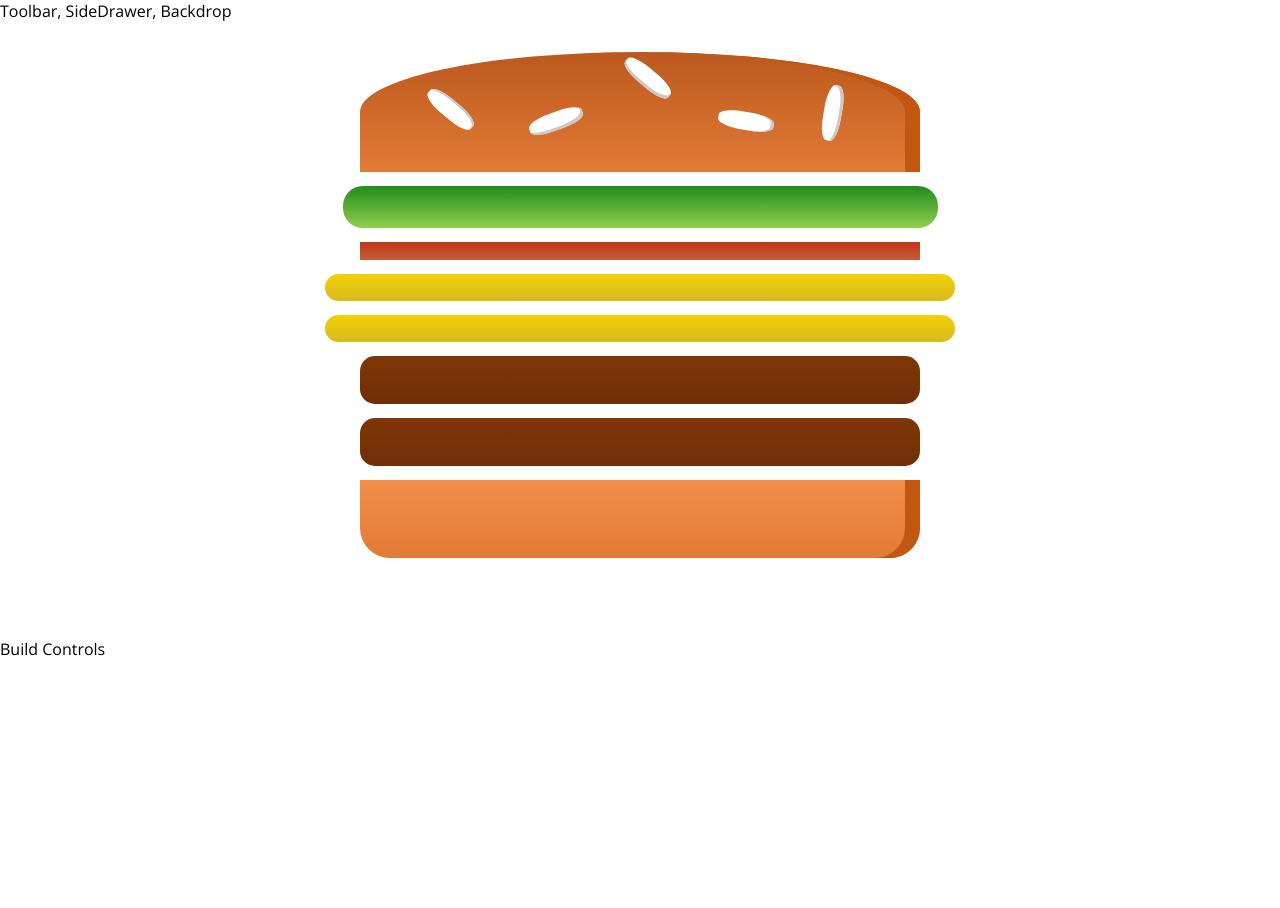
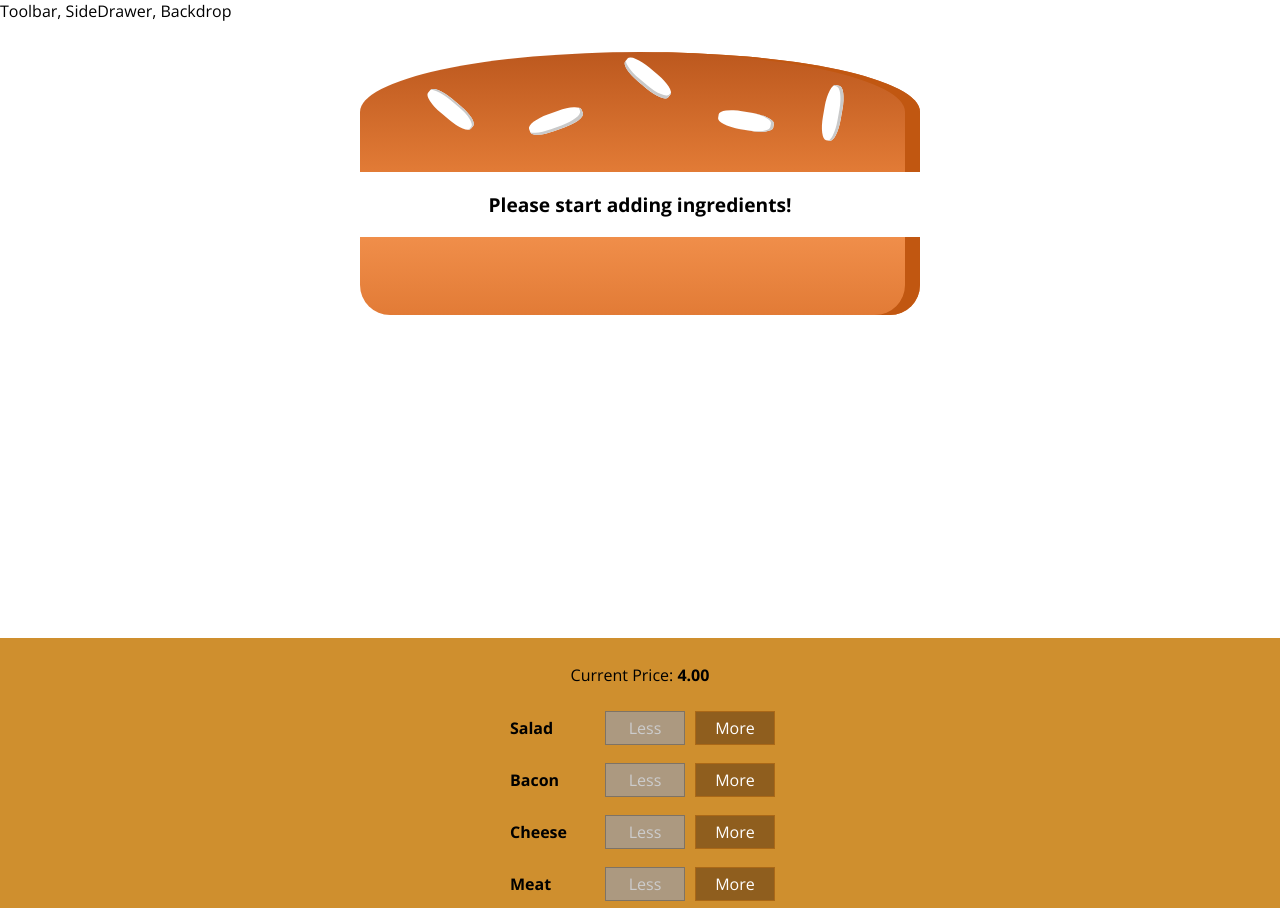
Before and after one commit to DarthVeka/burger-builder, a React app: page / in a window 1280 px wide. Shown: the top 908 px of the page. Before the commit the page ends 800 px from the top, so only its background shows below. Built offline with nearby package versions, Linux system fonts and the light colour scheme.

Commit message:
added burger BuildControls

```diff
--- /dev/null
+++ b/src/components/Burger/BuildControls/BuildControl/BuildControl.css
@@ -0,0 +1,56 @@
+.BuildControl {
+    display: flex;
+    justify-content: space-between;
+    align-items: center;
+    margin: 5px 0;
+}
+
+.BuildControl button {
+    display: block;
+    font: inherit;
+    padding: 5px;
+    margin: 0 5px;
+    width: 80px;
+    border: 1px solid #AA6817;
+    cursor: pointer;
+    outline: none;
+}
+
+.BuildControl button:disabled {
+    background-color: #AC9980;
+    border: 1px solid #7E7365;
+    color: #ccc;
+    cursor: default;
+}
+
+.BuildControl button:hover:disabled {
+    background-color: #AC9980;
+    color: #ccc;
+    cursor: not-allowed;
+}
+
+.Label {
+    padding: 10px;
+    font-weight: bold;
+    width: 80px;
+}
+
+.BuildControl .Less {
+    background-color: #D39952;
+    color: white;
+}
+
+.BuildControl .More {
+    background-color: #8F5E1E;
+    color: white;
+}
+
+.BuildControl .Less:hover, .BuildControl .Less:active {
+    background-color: #DAA972;
+    color: white;
+}
+
+.BuildControl .More:hover,.BuildControl .More:active {
+    background-color: #99703F;
+    color: white;
+}
--- /dev/null
+++ b/src/components/Burger/BuildControls/BuildControl/BuildControl.js
@@ -0,0 +1,20 @@
+import React from 'react';
+
+import classes from './BuildControl.css';
+
+const buildControl = (props) => (
+    <div className={classes.BuildControl}>
+        <div className={classes.Label}>{props.label}</div>
+        <button
+            className={classes.Less}
+            onClick={props.removed}
+            disabled={props.disabled}
+        >Less</button>
+        <button
+            className={classes.More}
+            onClick={props.added}
+        >More</button>
+    </div>
+);
+
+export default buildControl;
--- /dev/null
+++ b/src/components/Burger/BuildControls/BuildControls.css
@@ -0,0 +1,51 @@
+.BuildControls {
+    width: 100%;
+    background-color: #CF8F2E;
+    display: flex;
+    flex-flow: column;
+    align-items: center;
+    box-shadow: 0 2px 1px #ccc;
+    margin: auto;
+    padding: 10px 0;
+}
+
+.OrderButton {
+    background-color: #DAD735;
+    outline: none;
+    cursor: pointer;
+    border: 1px solid #966909;
+    color: #966909;
+    font-family: inherit;
+    font-size: 1.2em;
+    padding: 15px 30px;
+    box-shadow: 2px 2px 2px #966909;
+}
+
+.OrderButton:hover, .OrderButton:active {
+    background-color: #A0DB41;
+    border: 1px solid #966909;
+    color: #966909;
+}
+
+.OrderButton:disabled {
+    background-color: #C7C6C6;
+    cursor: not-allowed;
+    border: 1px solid #ccc;
+    color: #888888;
+}
+
+.OrderButton:not(:disabled) {
+    animation: enable 0.3s linear;
+}
+
+@keyframes enable {
+    0% {
+        transform: scale(1);
+    }
+    60% {
+        transform: scale(1.1);
+    }
+    100% {
+        transform: scale(1);
+    }
+}
--- /dev/null
+++ b/src/components/Burger/BuildControls/BuildControls.js
@@ -0,0 +1,32 @@
+import React from 'react';
+
+import BuildControl from './BuildControl/BuildControl';
+import classes from './BuildControls.css';
+
+const controls = [
+    { label: 'Salad', type: 'salad' },
+    { label: 'Bacon', type: 'bacon' },
+    { label: 'Cheese', type: 'cheese' },
+    { label: 'Meat', type: 'meat' }
+];
+
+const buildControls = (props) => (
+    <div className={classes.BuildControls}>
+        <p>Current Price: <strong>{props.price.toFixed(2)}</strong></p>
+        {controls.map( control =>
+            <BuildControl
+                key={control.type}
+                label={control.label}
+                added={() => props.ingredientAdded(control.type)}
+                removed={() => props.ingredientRemoved(control.type)}
+                disabled={props.disabled[control.type]}
+            />
+        )}
+        <button
+            className={classes.OrderButton}
+            disabled={!props.purchasable}
+        >ORDER NOW</button>
+    </div>
+);
+
+export default buildControls;
--- a/src/components/Burger/Burger.css
+++ b/src/components/Burger/Burger.css
@@ -2,7 +2,7 @@
     width: 90%;
     margin: auto;
     height: 300px;
-    overflow: scroll;
+    overflow: auto;
     text-align: center;
     font-weight: bold;
     font-size: 1.2rem;
--- a/src/components/Burger/Burger.js
+++ b/src/components/Burger/Burger.js
@@ -5,13 +5,19 @@
 
 const burger = (props) => {
 
-    const transformedIngredients = Object.keys(props.ingredients).map(igKey => {
+    let transformedIngredients = Object.keys(props.ingredients).map(igKey => {
             return [...Array(props.ingredients[igKey])].map(( _, i ) => {
                     return <BurgerIngredient key={igKey + i} type={igKey} />
                 }
             );
         }
-    );
+    ).reduce((arr, el) => {
+        return arr.concat(el);
+    }, []);
+
+    if(transformedIngredients.length === 0) {
+        transformedIngredients = <p>Please start adding ingredients!</p>;
+    }
 
     return (
         <div className={classes.Burger}>
--- a/src/containers/BurgerBuilder/BurgerBuilder.js
+++ b/src/containers/BurgerBuilder/BurgerBuilder.js
@@ -1,21 +1,92 @@
 import React from 'react';
 
 import Burger from '../../components/Burger/Burger';
+import BuldControls from '../../components/Burger/BuildControls/BuildControls';
+
+const INGREDIENT_PRICES = {
+    salad: 0.5,
+    cheese: 0.4,
+    bacon: 0.6,
+    meat: 0.7
+}
 
 class BurgerBuilder extends React.Component {
     state = {
         ingredients: {
-            salad: 1,
-            bacon: 1,
-            cheese: 2,
-            meat: 2
+            salad: 0,
+            bacon: 0,
+            cheese: 0,
+            meat: 0
+        },
+        totalPrice: 4,
+        purchasable: false
+    }
+
+    updatePurchaseState(ingredients) {
+        const sum = Object.keys(ingredients).map(igKey => {
+            return ingredients[igKey]
+        }).reduce((sum, el) => {
+            return sum + el;
+        }, 0);
+        this.setState({ purchasable: sum > 0 })
+    }
+
+    addIngredientHandler = (type) => {
+        const oldCount = this.state.ingredients[type];
+        const updatedCount = oldCount + 1;
+        const updatedIngredients = {
+            ...this.state.ingredients
+        };
+        updatedIngredients[type] = updatedCount;
+        const priceAddition = INGREDIENT_PRICES[type];
+        const oldPrice = this.state.totalPrice;
+        const newPrice = oldPrice + priceAddition;
+        this.setState({
+            totalPrice: newPrice,
+            ingredients: updatedIngredients
+        });
+        this.updatePurchaseState(updatedIngredients);
+    }
+
+    removeIngredientHandler = (type) => {
+        const oldCount = this.state.ingredients[type];
+        if (oldCount <= 0) {
+            return;
         }
+        const updatedCount = oldCount - 1;
+        const updatedIngredients = {
+            ...this.state.ingredients
+        };
+        updatedIngredients[type] = updatedCount;
+        const priceDeduction = INGREDIENT_PRICES[type];
+        const oldPrice = this.state.totalPrice;
+        const newPrice = oldPrice - priceDeduction;
+        this.setState({
+            totalPrice: newPrice,
+            ingredients: updatedIngredients
+        });
+        this.updatePurchaseState(updatedIngredients);
     }
+
     render() {
-        return(
+
+        const disableInfo = {
+            ...this.state.ingredients
+        };
+
+        for (let key in disableInfo) {
+            disableInfo[key] = disableInfo[key] <= 0;
+        }
+
+        return (
             <React.Fragment>
                 <Burger ingredients={this.state.ingredients} />
-                <div>Build Controls</div>
+                <BuldControls
+                    ingredientAdded={this.addIngredientHandler}
+                    ingredientRemoved={this.removeIngredientHandler}
+                    disabled={disableInfo}
+                    price={this.state.totalPrice}
+                    purchasable={this.state.purchasable} />
             </React.Fragment>
         );
     }
```
